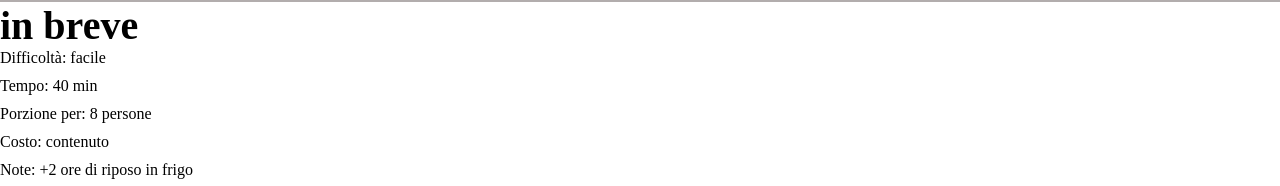
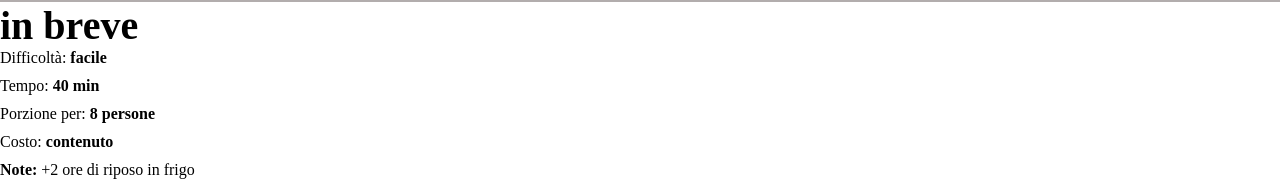
Before and after one commit to martinasartori97/htmlcss-responsive-layout, a plain HTML site: page index.html in a window 1280 px wide. Shown: the part 727-913 px from the top of the page. Drawn offline with Linux system fonts and the light colour scheme.

Commit message:
edit html

```diff
--- a/index.html
+++ b/index.html
@@ -31,11 +31,11 @@
                     <div class="col">
                         <span><strong>in breve</strong></span>
                         <ul>
-                        <li>Difficoltà: facile</li>
-                        <li>Tempo: 40 min</li>
-                        <li>Porzione per: 8 persone</li>
-                        <li>Costo: contenuto</li>
-                        <li>Note: +2 ore di riposo in frigo</li>
+                            <li>Difficoltà: <strong>facile</strong></li>
+                            <li>Tempo: <strong> 40 min</strong></li>
+                            <li>Porzione per: <strong>8 persone</strong></li>
+                            <li>Costo: <strong>contenuto</strong></li>
+                            <li><strong>Note:</strong> +2 ore di riposo in frigo</li>
                         </ul>
 
                     </div>
```
